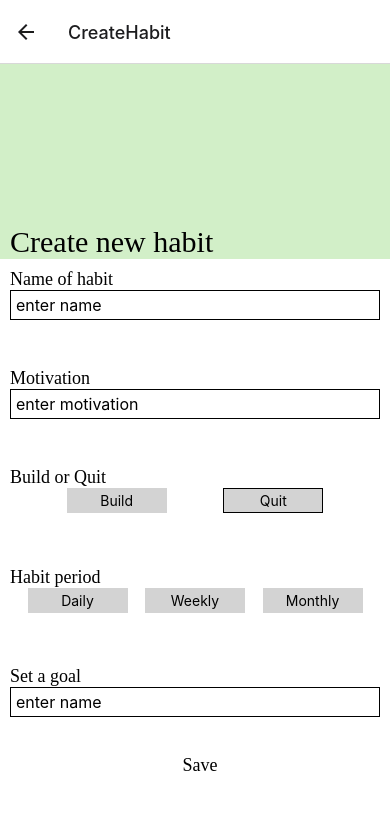
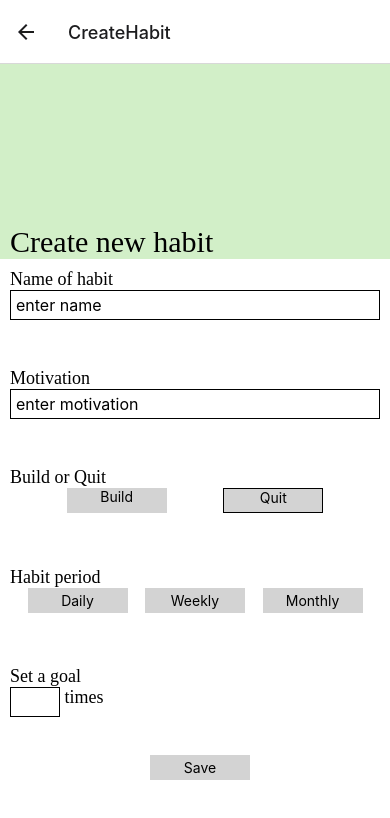
Before and after one commit to Cstew12/cse115A, a React Native app: screen /CreateHabit in a window 390 px wide. Shown: the top 818 px of the page. Built offline with nearby package versions, Linux system fonts and the light colour scheme.

Commit message:
text box for goal

```diff
--- a/app/screens/CreateHabitScreen.js
+++ b/app/screens/CreateHabitScreen.js
@@ -52,10 +52,15 @@ function CreateHabitScreen(props) {
                 </View>
                 <View style={styles.options}>
                     <Text style={styles.options_font}>Set a goal</Text>
-                    <TextInput style={styles.input} placeholder="enter name"/>
+                    <View style={{flexDirection: 'row'}}>
+                        <TextInput style={styles.goal_input} />
+                        <Text style={styles.options_font}> times {period}</Text>
+                    </View>
                 </View>
                 <View style={styles.save_button}>
-                    <Text style={styles.options_font}>Save</Text>
+                    <TouchableHighlight style={styles.build_pressed}>
+                        <Text>Save</Text>
+                    </TouchableHighlight>
                 </View>
             </View>
         </View>
@@ -105,8 +110,6 @@ const styles = StyleSheet.create({
     build_button :
     {
         backgroundColor: 'lightgray',
-        paddingTop:10,
-        paddingBottom:10,
         height: 25,
         width: 100,
         alignItems: 'center',
@@ -127,8 +130,6 @@ const styles = StyleSheet.create({
     build_pressed :
     {
         backgroundColor: 'lightgray',
-        paddingTop:10,
-        paddingBottom:10,
         height: 25,
         width: 100,
         alignItems: 'center',
@@ -141,6 +142,13 @@ const styles = StyleSheet.create({
         fontSize: 16,
         paddingLeft: 5,
     },
+    goal_input :{
+        borderWidth: .5,
+        height: 30,
+        width: 50,
+        fontSize: 16,
+        textAlign: 'center',
+    },
 });
 
 export default CreateHabitScreen;
```
